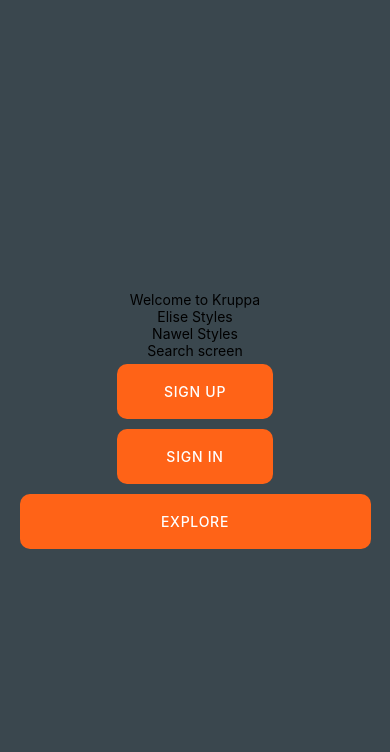
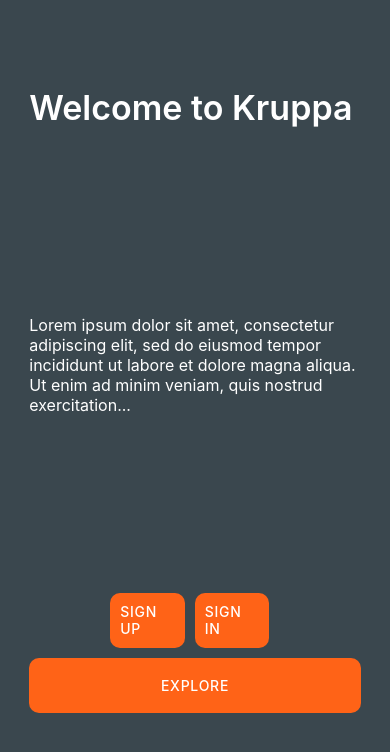
Before and after one commit to samidc1992/kruppa-frontend, a React Native app: screen /Welcome in a window 390 px wide. Shown: the top 752 px of the page. Built offline with nearby package versions, Linux system fonts and the light colour scheme.

Commit message:
first version welcome page

```diff
--- a/components/PrimaryButton.js
+++ b/components/PrimaryButton.js
@@ -15,12 +15,11 @@
 }
 
 const styles = StyleSheet.create({
-
     button: {
         alignItems: 'center',
         justifyContent: 'center',
         padding: 10,
-        width: '90%',
+        width: '85%',
         height: 55,
         backgroundColor: '#FF6317',
         borderRadius: 10,
--- a/components/PrimaryButtonSmall.js
+++ b/components/PrimaryButtonSmall.js
@@ -20,7 +20,7 @@
         alignItems: 'center',
         justifyContent: 'center',
         padding: 10,
-        width: '40%',
+        width: '41.5%',
         height: 55,
         backgroundColor: '#FF6317',
         borderRadius: 10,
--- a/package.json
+++ b/package.json
@@ -20,6 +20,7 @@
     "react-native-dropdown-picker": "^5.4.3",
     "react-native-safe-area-context": "^4.4.1",
     "react-native-screens": "^3.18.2",
+    "react-native-snap-carousel": "^3.9.1",
     "react-native-vector-icons": "^9.2.0",
     "react-redux": "^8.0.5",
     "redux": "^4.2.0"
--- a/screens/WelcomeScreen.js
+++ b/screens/WelcomeScreen.js
@@ -5,28 +5,21 @@
 export default function WelcomeScreen({ navigation }) {
     return (
         <View style={styles.container}>
-            <Text>Welcome to Kruppa</Text>
-            <TouchableOpacity
-                onPress={() => navigation.navigate('Elise')}>
-                <Text>Elise Styles</Text>
-            </TouchableOpacity>
-            <TouchableOpacity
-                onPress={() => navigation.navigate('Nawel')}>
-                <Text>Nawel Styles</Text>
-            </TouchableOpacity>
-            <TouchableOpacity
-                onPress={() => navigation.navigate('Search')}>
-                <Text>Search screen</Text>
-            </TouchableOpacity>
+            <Text style={styles.header}>Welcome to Kruppa</Text>
+            <Text style={styles.body}>Lorem ipsum dolor sit amet, consectetur adipiscing elit, sed do eiusmod tempor incididunt ut labore et dolore magna aliqua. Ut enim ad minim veniam, quis nostrud exercitation...</Text>
+            <View style={styles.buttonsContainer}>
+                <View style={styles.smallBtnsContainer}>
                     <PrimaryButtonSmall
                     text='Sign Up'
                     onPress={() => navigation.navigate('SignUp')}/>
                     <PrimaryButtonSmall
                     text='Sign In'
                     onPress={() => navigation.navigate('SignIn')}/>
+                </View>
                 <PrimaryButton
                 text='Explore'
                 onPress={() => navigation.navigate('Search')}/>
+            </View>
         </View>
     )
 }
@@ -35,7 +28,43 @@
     container: {
         flex: 1,
         alignItems: 'center',
-        justifyContent: 'center',
+        justifyContent: 'space-around',
         backgroundColor: '#3A474E',
+    },
+    header: {
+        color: 'white',
+        height: 55,
+        width: '85%',
+        fontSize: 34,
+        fontWeight: '600',
+        fontFamily: 'Inter',
+    },
+    body: {
+        color: 'white',
+        width: '85%',
+        fontSize: 16,
+        fontWeight: '400',
+        fontFamily: 'Inter',
+    },
+    buttonsContainer: {
+        width: '100%',
+        alignItems: 'center',
+        paddingBottom: 40,
+    },
+    smallBtnsContainer: {
+        flexDirection: 'row',
     }
 })
+
+            // <TouchableOpacity
+            //     onPress={() => navigation.navigate('Elise')}>
+            //     <Text>Elise Styles</Text>
+            // </TouchableOpacity>
+            // <TouchableOpacity
+            //     onPress={() => navigation.navigate('Nawel')}>
+            //     <Text>Nawel Styles</Text>
+            // </TouchableOpacity>
+            // <TouchableOpacity
+            //     onPress={() => navigation.navigate('Search')}>
+            //     <Text>Search screen</Text>
+            // </TouchableOpacity>
```
Also changed, not shown: 1 other file (tests, documents, lock files or other folders). Lines whose indentation alone changed are shown as unchanged.
